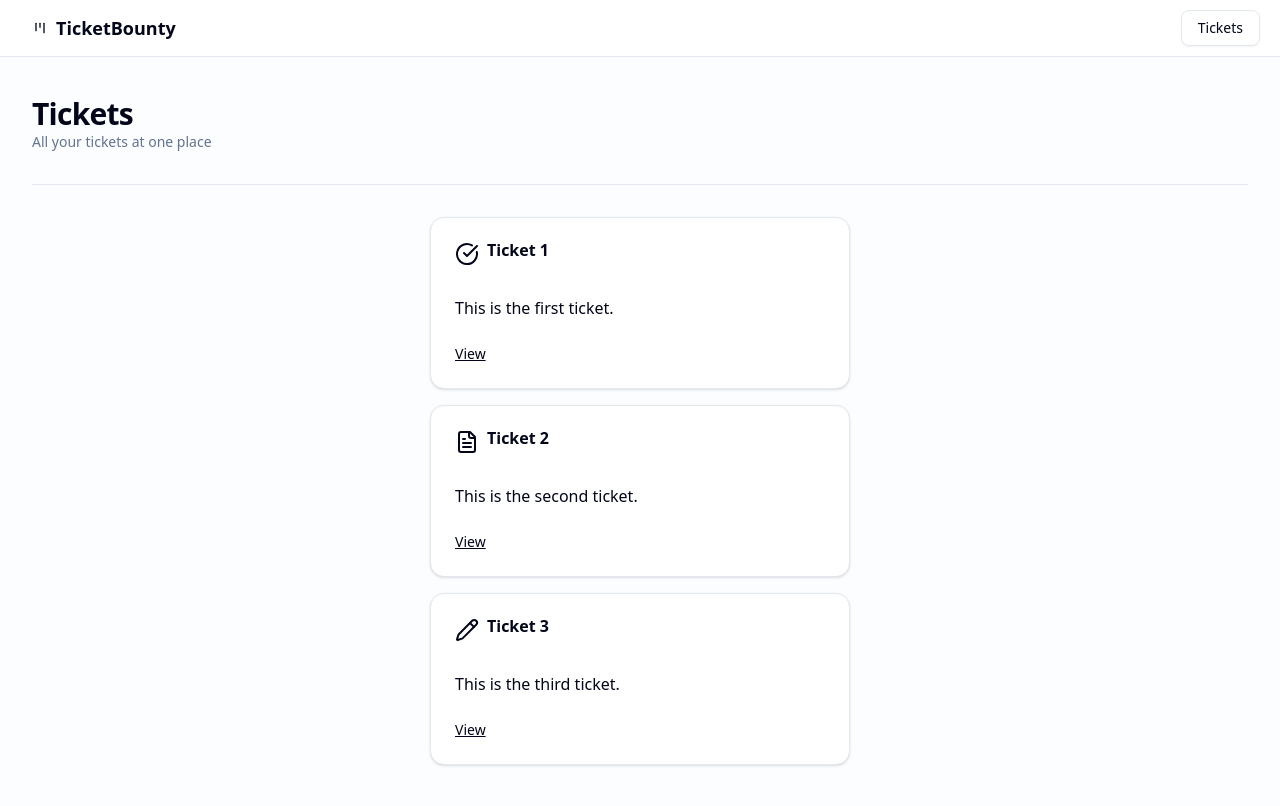
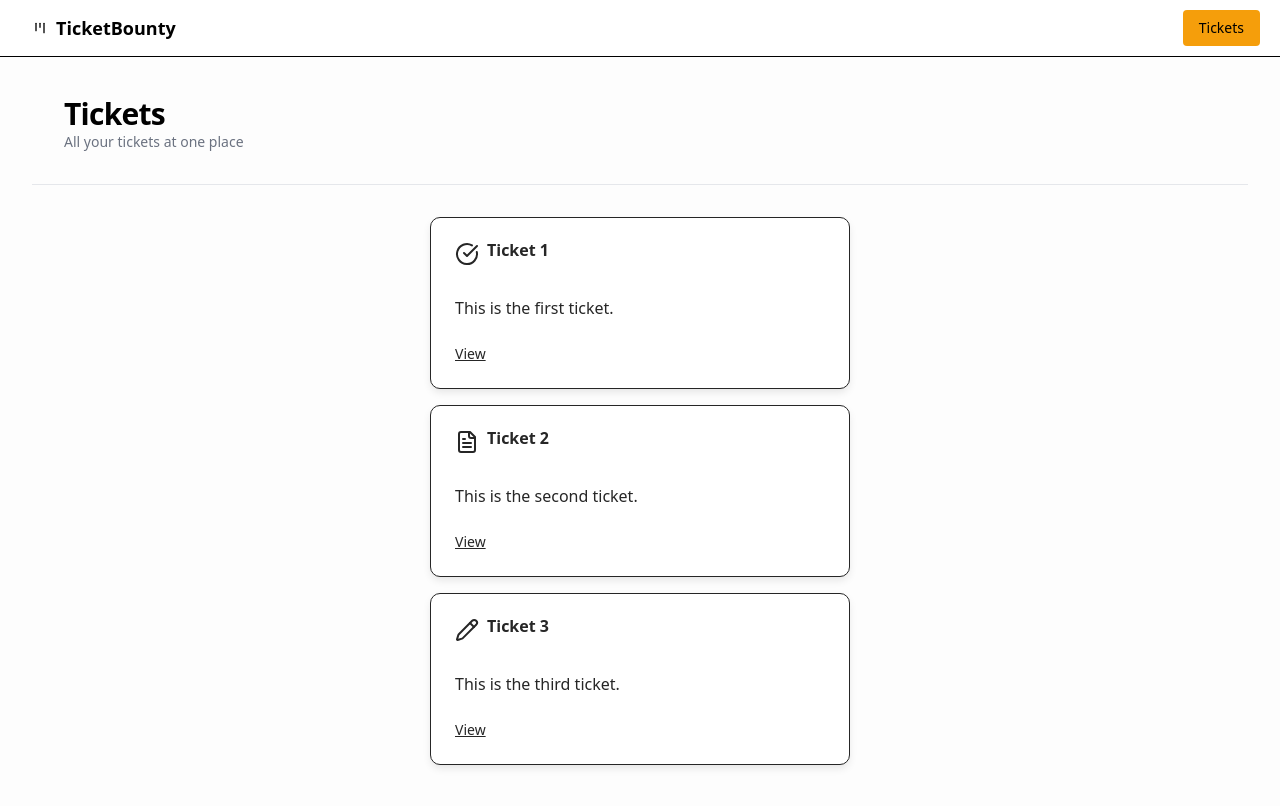
Before and after one commit to schaeferka/road-to-next, a Next.js app: page /tickets in a window 1280 px wide. Shown: the top 806 px of the page. Built offline with nearby package versions, Linux system fonts and the light colour scheme.

Commit message:
update theme and add heading component

```diff
--- a/src/app/globals.css
+++ b/src/app/globals.css
@@ -89,80 +89,162 @@
   --radius-xl: calc(var(--radius) + 4px)
 }
 
+@theme inline {
+  --color-background: var(--background);
+  --color-foreground: var(--foreground);
+  --color-card: var(--card);
+  --color-card-foreground: var(--card-foreground);
+  --color-popover: var(--popover);
+  --color-popover-foreground: var(--popover-foreground);
+  --color-primary: var(--primary);
+  --color-primary-foreground: var(--primary-foreground);
+  --color-secondary: var(--secondary);
+  --color-secondary-foreground: var(--secondary-foreground);
+  --color-muted: var(--muted);
+  --color-muted-foreground: var(--muted-foreground);
+  --color-accent: var(--accent);
+  --color-accent-foreground: var(--accent-foreground);
+  --color-destructive: var(--destructive);
+  --color-destructive-foreground: var(--destructive-foreground);
+  --color-border: var(--border);
+  --color-input: var(--input);
+  --color-ring: var(--ring);
+  --color-chart-1: var(--chart-1);
+  --color-chart-2: var(--chart-2);
+  --color-chart-3: var(--chart-3);
+  --color-chart-4: var(--chart-4);
+  --color-chart-5: var(--chart-5);
+  --color-sidebar: var(--sidebar);
+  --color-sidebar-foreground: var(--sidebar-foreground);
+  --color-sidebar-primary: var(--sidebar-primary);
+  --color-sidebar-primary-foreground: var(--sidebar-primary-foreground);
+  --color-sidebar-accent: var(--sidebar-accent);
+  --color-sidebar-accent-foreground: var(--sidebar-accent-foreground);
+  --color-sidebar-border: var(--sidebar-border);
+  --color-sidebar-ring: var(--sidebar-ring);
+
+  --radius-sm: calc(var(--radius) - 4px);
+  --radius-md: calc(var(--radius) - 2px);
+  --radius-lg: var(--radius);
+  --radius-xl: calc(var(--radius) + 4px);
+
+  --shadow-2xs: var(--shadow-2xs);
+  --shadow-xs: var(--shadow-xs);
+  --shadow-sm: var(--shadow-sm);
+  --shadow: var(--shadow);
+  --shadow-md: var(--shadow-md);
+  --shadow-lg: var(--shadow-lg);
+  --shadow-xl: var(--shadow-xl);
+  --shadow-2xl: var(--shadow-2xl);
+
+  --font-sans: var(--font-geist-sans);
+  --font-mono: var(--font-geist-mono);
+
+  --animate-fade-from-top: fade-from-top 0.5s ease-out;
+
+  @keyframes fade-from-top {
+    0% {
+      opacity: 0;
+      transform: translateY(-16px);
+    }
+
+    100% {
+      opacity: 1;
+      transform: translateY(0);
+    }
+  }
+}
+
 :root {
-  --radius: 0.625rem;
-  --background: oklch(1 0 0);
-  --foreground: oklch(0.129 0.042 264.695);
-  --card: oklch(1 0 0);
-  --card-foreground: oklch(0.129 0.042 264.695);
-  --popover: oklch(1 0 0);
-  --popover-foreground: oklch(0.129 0.042 264.695);
-  --primary: oklch(0.208 0.042 265.755);
-  --primary-foreground: oklch(0.984 0.003 247.858);
-  --secondary: oklch(0.968 0.007 247.896);
-  --secondary-foreground: oklch(0.208 0.042 265.755);
-  --muted: oklch(0.968 0.007 247.896);
-  --muted-foreground: oklch(0.554 0.046 257.417);
-  --accent: oklch(0.968 0.007 247.896);
-  --accent-foreground: oklch(0.208 0.042 265.755);
-  --destructive: oklch(0.577 0.245 27.325);
-  --border: oklch(0.929 0.013 255.508);
-  --input: oklch(0.929 0.013 255.508);
-  --ring: oklch(0.704 0.04 256.788);
-  --chart-1: oklch(0.646 0.222 41.116);
-  --chart-2: oklch(0.6 0.118 184.704);
-  --chart-3: oklch(0.398 0.07 227.392);
-  --chart-4: oklch(0.828 0.189 84.429);
-  --chart-5: oklch(0.769 0.188 70.08);
-  --sidebar: oklch(0.984 0.003 247.858);
-  --sidebar-foreground: oklch(0.129 0.042 264.695);
-  --sidebar-primary: oklch(0.208 0.042 265.755);
-  --sidebar-primary-foreground: oklch(0.984 0.003 247.858);
-  --sidebar-accent: oklch(0.968 0.007 247.896);
-  --sidebar-accent-foreground: oklch(0.208 0.042 265.755);
-  --sidebar-border: oklch(0.929 0.013 255.508);
-  --sidebar-ring: oklch(0.704 0.04 256.788);
+  --background: oklch(1.0000 0 0);
+  --foreground: oklch(0.2686 0 0);
+  --card: oklch(1.0000 0 0);
+  --card-foreground: oklch(0.2686 0 0);
+  --popover: oklch(1.0000 0 0);
+  --popover-foreground: oklch(0.2686 0 0);
+  --primary: oklch(0.7686 0.1647 70.0804);
+  --primary-foreground: oklch(0 0 0);
+  --secondary: oklch(0.9670 0.0029 264.5419);
+  --secondary-foreground: oklch(0.4461 0.0263 256.8018);
+  --muted: oklch(0.9846 0.0017 247.8389);
+  --muted-foreground: oklch(0.5510 0.0234 264.3637);
+  --accent: oklch(0.9869 0.0214 95.2774);
+  --accent-foreground: oklch(0.4732 0.1247 46.2007);
+  --destructive: oklch(0.6368 0.2078 25.3313);
+  --destructive-foreground: oklch(1.0000 0 0);
+  --border: oklch(0.9276 0.0058 264.5313);
+  --input: oklch(0.9276 0.0058 264.5313);
+  --ring: oklch(0.7686 0.1647 70.0804);
+  --chart-1: oklch(0.7686 0.1647 70.0804);
+  --chart-2: oklch(0.6658 0.1574 58.3183);
+  --chart-3: oklch(0.5553 0.1455 48.9975);
+  --chart-4: oklch(0.4732 0.1247 46.2007);
+  --chart-5: oklch(0.4137 0.1054 45.9038);
+  --sidebar: oklch(0.9846 0.0017 247.8389);
+  --sidebar-foreground: oklch(0.2686 0 0);
+  --sidebar-primary: oklch(0.7686 0.1647 70.0804);
+  --sidebar-primary-foreground: oklch(1.0000 0 0);
+  --sidebar-accent: oklch(0.9869 0.0214 95.2774);
+  --sidebar-accent-foreground: oklch(0.4732 0.1247 46.2007);
+  --sidebar-border: oklch(0.9276 0.0058 264.5313);
+  --sidebar-ring: oklch(0.7686 0.1647 70.0804);
+  --font-sans: Inter, sans-serif;
+  --font-serif: Source Serif 4, serif;
+  --font-mono: JetBrains Mono, monospace;
+  --radius: 0.375rem;
+  --shadow-2xs: 0px 4px 8px -1px hsl(0 0% 0% / 0.05);
+  --shadow-xs: 0px 4px 8px -1px hsl(0 0% 0% / 0.05);
+  --shadow-sm: 0px 4px 8px -1px hsl(0 0% 0% / 0.10), 0px 1px 2px -2px hsl(0 0% 0% / 0.10);
+  --shadow: 0px 4px 8px -1px hsl(0 0% 0% / 0.10), 0px 1px 2px -2px hsl(0 0% 0% / 0.10);
+  --shadow-md: 0px 4px 8px -1px hsl(0 0% 0% / 0.10), 0px 2px 4px -2px hsl(0 0% 0% / 0.10);
+  --shadow-lg: 0px 4px 8px -1px hsl(0 0% 0% / 0.10), 0px 4px 6px -2px hsl(0 0% 0% / 0.10);
+  --shadow-xl: 0px 4px 8px -1px hsl(0 0% 0% / 0.10), 0px 8px 10px -2px hsl(0 0% 0% / 0.10);
+  --shadow-2xl: 0px 4px 8px -1px hsl(0 0% 0% / 0.25);
 }
 
 .dark {
-  --background: oklch(0.129 0.042 264.695);
-  --foreground: oklch(0.984 0.003 247.858);
-  --card: oklch(0.208 0.042 265.755);
-  --card-foreground: oklch(0.984 0.003 247.858);
-  --popover: oklch(0.208 0.042 265.755);
-  --popover-foreground: oklch(0.984 0.003 247.858);
-  --primary: oklch(0.929 0.013 255.508);
-  --primary-foreground: oklch(0.208 0.042 265.755);
-  --secondary: oklch(0.279 0.041 260.031);
-  --secondary-foreground: oklch(0.984 0.003 247.858);
-  --muted: oklch(0.279 0.041 260.031);
-  --muted-foreground: oklch(0.704 0.04 256.788);
-  --accent: oklch(0.279 0.041 260.031);
-  --accent-foreground: oklch(0.984 0.003 247.858);
-  --destructive: oklch(0.704 0.191 22.216);
-  --border: oklch(1 0 0 / 10%);
-  --input: oklch(1 0 0 / 15%);
-  --ring: oklch(0.551 0.027 264.364);
-  --chart-1: oklch(0.488 0.243 264.376);
-  --chart-2: oklch(0.696 0.17 162.48);
-  --chart-3: oklch(0.769 0.188 70.08);
-  --chart-4: oklch(0.627 0.265 303.9);
-  --chart-5: oklch(0.645 0.246 16.439);
-  --sidebar: oklch(0.208 0.042 265.755);
-  --sidebar-foreground: oklch(0.984 0.003 247.858);
-  --sidebar-primary: oklch(0.488 0.243 264.376);
-  --sidebar-primary-foreground: oklch(0.984 0.003 247.858);
-  --sidebar-accent: oklch(0.279 0.041 260.031);
-  --sidebar-accent-foreground: oklch(0.984 0.003 247.858);
-  --sidebar-border: oklch(1 0 0 / 10%);
-  --sidebar-ring: oklch(0.551 0.027 264.364);
+  --background: oklch(0.2046 0 0);
+  --foreground: oklch(0.9219 0 0);
+  --card: oklch(0.2686 0 0);
+  --card-foreground: oklch(0.9219 0 0);
+  --popover: oklch(0.2686 0 0);
+  --popover-foreground: oklch(0.9219 0 0);
+  --primary: oklch(0.7686 0.1647 70.0804);
+  --primary-foreground: oklch(0 0 0);
+  --secondary: oklch(0.2686 0 0);
+  --secondary-foreground: oklch(0.9219 0 0);
+  --muted: oklch(0.2686 0 0);
+  --muted-foreground: oklch(0.7155 0 0);
+  --accent: oklch(0.4732 0.1247 46.2007);
+  --accent-foreground: oklch(0.9243 0.1151 95.7459);
+  --destructive: oklch(0.6368 0.2078 25.3313);
+  --destructive-foreground: oklch(1.0000 0 0);
+  --border: oklch(0.3715 0 0);
+  --input: oklch(0.3715 0 0);
+  --ring: oklch(0.7686 0.1647 70.0804);
+  --chart-1: oklch(0.8369 0.1644 84.4286);
+  --chart-2: oklch(0.6658 0.1574 58.3183);
+  --chart-3: oklch(0.4732 0.1247 46.2007);
+  --chart-4: oklch(0.5553 0.1455 48.9975);
+  --chart-5: oklch(0.4732 0.1247 46.2007);
+  --sidebar: oklch(0.1684 0 0);
+  --sidebar-foreground: oklch(0.9219 0 0);
+  --sidebar-primary: oklch(0.7686 0.1647 70.0804);
+  --sidebar-primary-foreground: oklch(1.0000 0 0);
+  --sidebar-accent: oklch(0.4732 0.1247 46.2007);
+  --sidebar-accent-foreground: oklch(0.9243 0.1151 95.7459);
+  --sidebar-border: oklch(0.3715 0 0);
+  --sidebar-ring: oklch(0.7686 0.1647 70.0804);
+  --font-sans: Inter, sans-serif;
+  --font-serif: Source Serif 4, serif;
+  --font-mono: JetBrains Mono, monospace;
+  --radius: 0.375rem;
+  --shadow-2xs: 0px 4px 8px -1px hsl(0 0% 0% / 0.05);
+  --shadow-xs: 0px 4px 8px -1px hsl(0 0% 0% / 0.05);
+  --shadow-sm: 0px 4px 8px -1px hsl(0 0% 0% / 0.10), 0px 1px 2px -2px hsl(0 0% 0% / 0.10);
+  --shadow: 0px 4px 8px -1px hsl(0 0% 0% / 0.10), 0px 1px 2px -2px hsl(0 0% 0% / 0.10);
+  --shadow-md: 0px 4px 8px -1px hsl(0 0% 0% / 0.10), 0px 2px 4px -2px hsl(0 0% 0% / 0.10);
+  --shadow-lg: 0px 4px 8px -1px hsl(0 0% 0% / 0.10), 0px 4px 6px -2px hsl(0 0% 0% / 0.10);
+  --shadow-xl: 0px 4px 8px -1px hsl(0 0% 0% / 0.10), 0px 8px 10px -2px hsl(0 0% 0% / 0.10);
+  --shadow-2xl: 0px 4px 8px -1px hsl(0 0% 0% / 0.25);
 }
-
-@layer base {
-  * {
-    @apply border-border outline-ring/50;
-  }
-  body {
-    @apply bg-background text-foreground;
-  }
-}
--- a/src/app/layout.tsx
+++ b/src/app/layout.tsx
@@ -54,7 +54,7 @@ export default function RootLayout({
           <div>
             <Link
               href={ticketsPath()}
-              className={buttonVariants({ variant: "outline" })}
+              className={buttonVariants({ variant: "default" })}
             >
               Tickets
             </Link>
--- a/src/app/page.tsx
+++ b/src/app/page.tsx
@@ -1,22 +1,20 @@
-
 import Link from "next/link";
 
+import { Heading } from "@/components/heading";
 import { ticketsPath } from "@/paths";
 
-export default function HomePage() {
+const HomePage = () => {
   return (
     <div className="flex-1 flex flex-col gap-y-8">
-          <div>
-            <h2 className="text-3xl font-bold tracking-tight">Home</h2>
-            <p className="text-sm text-muted-foreground">
-              Your home place to start
-            </p>
-          </div>
+      <Heading title="Home" description="Your home place to start" />
+
       <div className="flex-1 flex flex-col items-center">
         <Link href={ticketsPath()} className="text-sm underline">
-              Go to tickets
+          Go to Tickets
         </Link>
       </div>
     </div>
   );
-}
+};
+
+export default HomePage;
--- a/src/app/tickets/page.tsx
+++ b/src/app/tickets/page.tsx
@@ -1,6 +1,7 @@
 import { LucideCheckCircle, LucideFileText, LucidePencil } from "lucide-react";
 import Link from "next/link";
 
+import { Heading } from "@/components/heading";
 import {
   Card,
   CardContent,
@@ -8,7 +9,6 @@ import {
   CardHeader,
   CardTitle,
 } from "@/components/ui/card";
-import { Separator } from "@/components/ui/separator";
 import { initialTickets } from "@/data";
 import { ticketPath } from "@/paths";
 
@@ -21,14 +21,7 @@ const TICKET_ICONS = {
 const TicketsPage = () => {
   return (
     <div className="flex-1 flex flex-col gap-y-8">
-      <div>
-        <h2 className="text-3xl font-bold tracking-tight">Tickets</h2>
-        <p className="text-sm text-muted-foreground">
-          All your tickets at one place
-        </p>
-      </div>
-
-      <Separator />
+      <Heading title="Tickets" description="All your tickets at one place" />
 
       <div className="flex-1 flex flex-col items-center gap-y-4 animate-fade-from-top">
         {initialTickets.map((ticket) => (
--- /dev/null
+++ b/src/components/heading.tsx
@@ -0,0 +1,23 @@
+import { Separator } from "./ui/separator";
+
+type HeadingProps = {
+  title: string;
+  description?: string;
+};
+
+const Heading = ({ title, description }: HeadingProps) => {
+  return (
+    <>
+      <div className="px-8">
+        <h2 className="text-3xl font-bold tracking-tight">{title}</h2>
+        {description && (
+          <p className="text-sm text-muted-foreground">{description}</p>
+        )}
+      </div>
+
+      <Separator />
+    </>
+  );
+};
+
+export { Heading };
```
Lines whose indentation alone changed are shown as unchanged.
